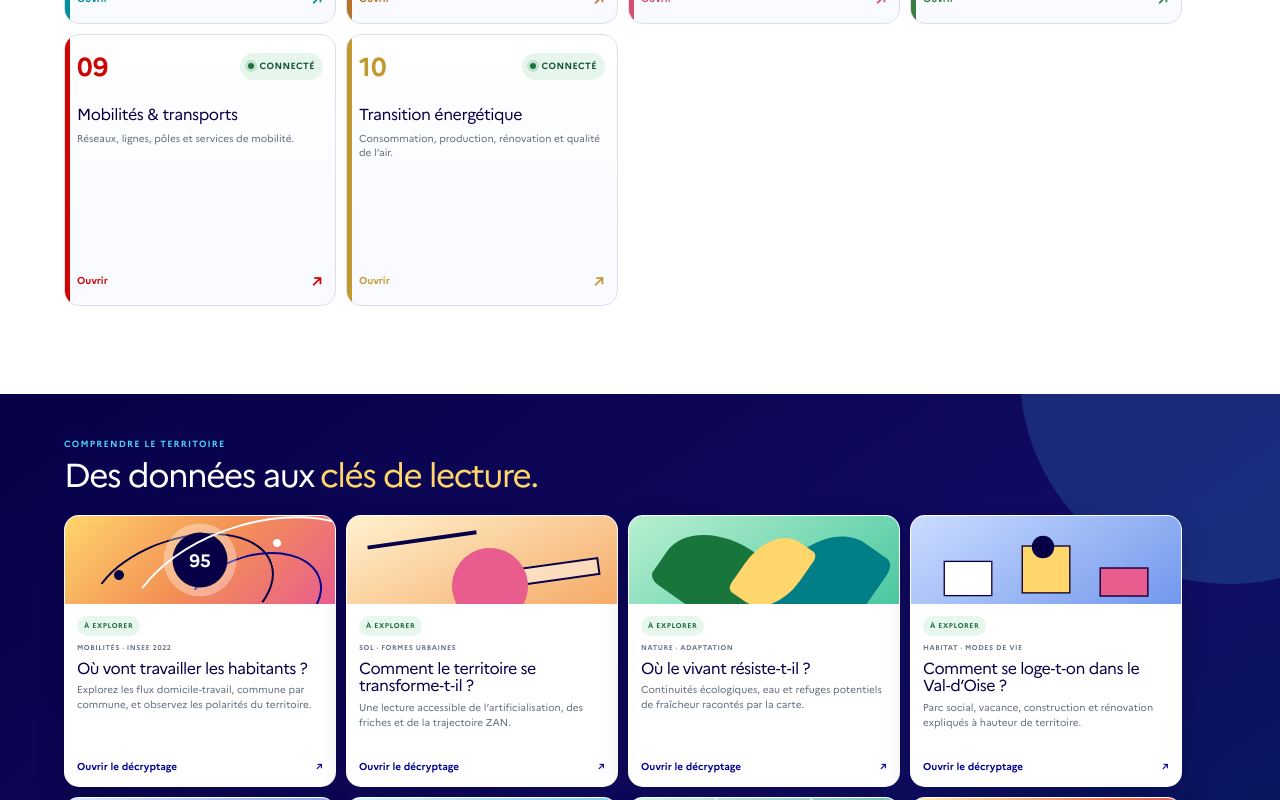
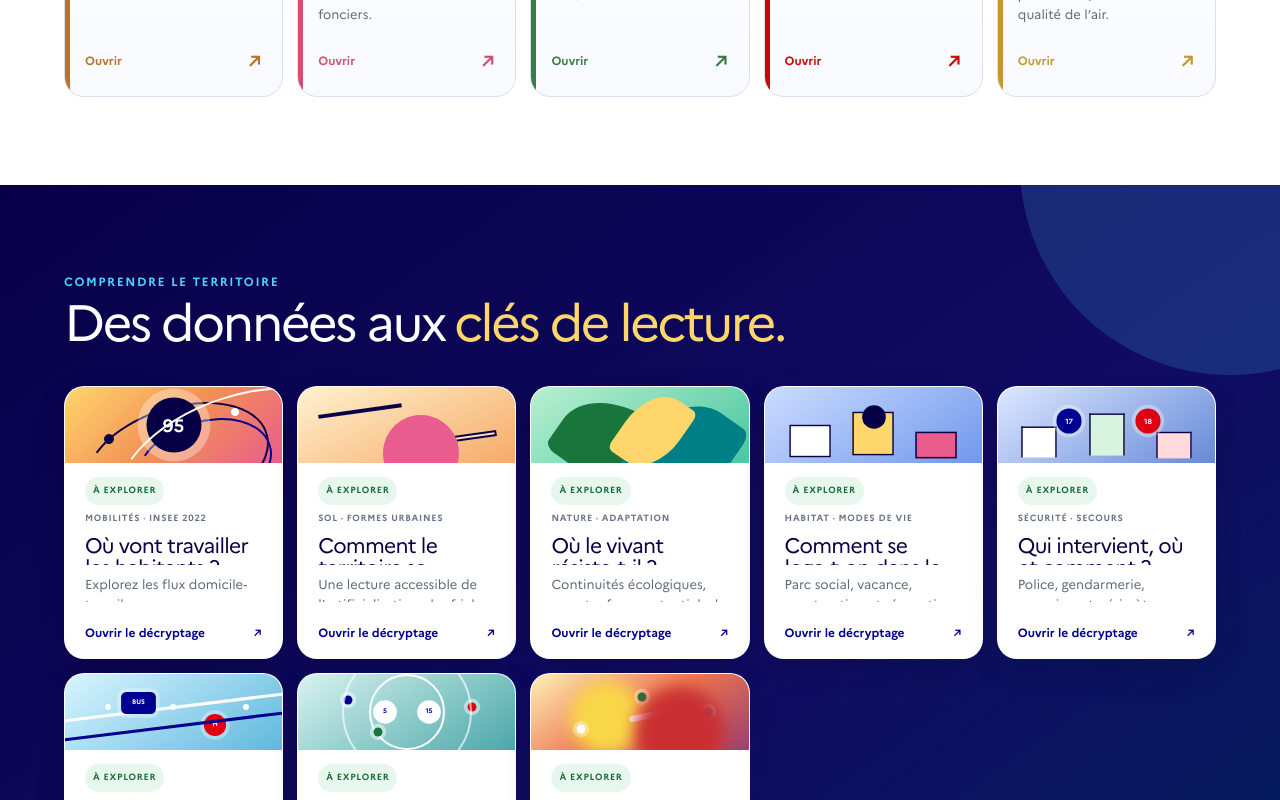
Before and after one commit to DDT95/atlas-territorial-95, a Next.js app: page / in a window 1280 px wide. Shown: the part 1400-2200 px from the top of the page. Built offline with nearby package versions, Linux system fonts and the light colour scheme; no server answers.

Commit message:
Restaure la grille thematique et aligne comprendre

```diff
--- a/app/understand-compact.css
+++ b/app/understand-compact.css
@@ -1,61 +1,22 @@
-/* Grille Comprendre : compacte, équilibrée et prête à accueillir plus de pages. */
+/* Comprendre reprend l'échelle et la grille de la rubrique Thématiques. */
 .understand-section {
-  padding: 44px max(24px, 5vw) 50px;
-}
-
-.themes-section {
-  padding-inline: max(24px, 5vw);
-}
-
-.section-heading,
-.themes-grid,
-.understand-heading,
-.understand-grid {
-  width: min(100%, 1120px);
-}
-
-.section-heading h2,
-.understand-heading h2 {
-  font-size: clamp(30px, 2.6vw, 42px);
-  line-height: 1;
-  letter-spacing: -.045em;
-}
-
-.section-heading .eyebrow,
-.understand-heading .eyebrow {
-  font-size: 9px;
-}
-
-.themes-grid {
-  display: flex;
-  flex-wrap: wrap;
-  justify-content: flex-start;
-  gap: 10px;
-}
-
-.theme-card {
-  min-height: 0;
-  aspect-ratio: 1;
-  flex: 0 1 272px;
-  padding: 12px;
-  border-radius: 15px;
+  padding: 88px max(24px, 5vw) 50px;
 }
 
 .understand-heading {
-  width: min(100%, 1120px);
+  width: 100%;
   max-width: none;
-  margin: 0 0 22px;
+  margin: 0 0 38px;
 }
 
 .understand-heading .eyebrow {
   margin-bottom: 8px;
-  font-size: 9px;
 }
 
 .understand-heading h2 {
-  font-size: clamp(30px, 2.6vw, 42px);
-  line-height: 1;
-  letter-spacing: -.045em;
+  font-size: clamp(38px, 4vw, 58px);
+  line-height: .95;
+  letter-spacing: -.05em;
 }
 
 .understand-heading h2 br {
@@ -67,103 +28,91 @@
 }
 
 .understand-grid {
-  width: min(100%, 1120px);
+  width: 100%;
   margin-inline: 0;
-  display: flex !important;
-  flex-wrap: wrap;
-  justify-content: flex-start;
-  gap: 10px;
+  display: grid !important;
+  grid-template-columns: repeat(5, minmax(0, 1fr)) !important;
+  gap: 14px;
 }
 
 .understand-card,
 .understand-card.warm,
 .understand-card.green-story-card {
-  min-height: 0;
-  aspect-ratio: 1;
-  flex: 0 1 272px;
-  grid-template-rows: 88px 1fr;
-  border-radius: 15px;
+  height: 273px;
+  min-height: 273px;
+  aspect-ratio: auto;
+  grid-template-rows: 76px 1fr;
+  border-radius: 20px;
   box-shadow: 0 12px 30px #00000024;
 }
 
 .story-visual > * {
-  transform: scale(.7);
+  transform: scale(.74);
   transform-origin: center;
 }
 
 .story-copy {
-  padding: 12px;
+  padding: 14px 20px 16px;
+  min-height: 0;
+  overflow: hidden;
 }
 
 .story-status {
-  padding: 5px 7px;
-  font-size: 7px;
+  padding: 7px 8px;
+  font-size: 9px;
 }
 
 .story-copy > small {
   margin-top: 7px;
-  font-size: 7px;
+  font-size: 9px;
   letter-spacing: .08em;
 }
 
 .story-copy h3 {
-  margin: 6px 0;
-  font-size: 16px;
-  line-height: 1.12;
-}
-
-.theme-card h3 {
-  margin: 20px 0 8px;
-  font-size: 16px;
-  line-height: 1.12;
+  margin: 10px 0;
+  font-size: 21px;
+  line-height: 1.05;
+  display: -webkit-box;
+  -webkit-box-orient: vertical;
+  -webkit-line-clamp: 2;
+  overflow: hidden;
 }
 
 .story-copy p {
-  font-size: 10px;
-  line-height: 1.42;
-}
-
-.theme-card p {
-  font-size: 10px;
-  line-height: 1.42;
+  font-size: 13px;
+  line-height: 1.5;
+  display: -webkit-box;
+  -webkit-box-orient: vertical;
+  -webkit-line-clamp: 2;
+  overflow: hidden;
 }
 
 .story-copy > strong {
-  padding-top: 8px;
-  font-size: 10px;
-}
-
-.theme-card a {
-  padding-top: 8px;
-  font-size: 10px;
-}
-
-.theme-card a span {
-  font-size: 16px;
+  padding-top: 22px;
+  font-size: 12px;
 }
 
 .understand-card:hover,
 .understand-card.featured:hover,
 .understand-card.is-live:hover {
-  transform: translateY(-3px);
-  box-shadow: 0 18px 38px #00000035;
+  transform: translateY(-5px);
+  box-shadow: 0 20px 45px #0000002e;
 }
 
-@media (max-width: 980px) {
-  .theme-card,
+@media (max-width: 1180px) {
+  .understand-grid {
+    grid-template-columns: repeat(3, minmax(0, 1fr)) !important;
+  }
+
   .understand-card,
   .understand-card.warm,
   .understand-card.green-story-card {
-    flex-basis: calc((100% - 20px) / 3);
-    aspect-ratio: 1;
+    height: 265px;
+    min-height: 265px;
   }
 }
 
-@media (max-width: 720px) {
-  .understand-section {
-    padding: 38px 18px 44px;
-  }
-
+@media (max-width: 820px) {
   .understand-heading h2 br {
     display: block;
   }
@@ -172,33 +121,25 @@
     margin-left: 0;
   }
 
-  .theme-card,
+  .understand-grid {
+    grid-template-columns: repeat(2, minmax(0, 1fr)) !important;
+  }
+}
+
+@media (max-width: 540px) {
+  .understand-section {
+    padding: 65px 16px 44px;
+  }
+
+  .understand-grid {
+    grid-template-columns: 1fr !important;
+  }
+
   .understand-card,
   .understand-card.warm,
   .understand-card.green-story-card {
-    flex-basis: calc((100% - 10px) / 2);
-    aspect-ratio: 1;
-    grid-template-rows: 88px 1fr;
+    height: 230px;
+    min-height: 230px;
+    grid-template-rows: 72px 1fr;
   }
 }
-
-@media (max-width: 460px) {
-  .theme-card,
-  .understand-card,
-  .understand-card.warm,
-  .understand-card.green-story-card {
-    flex-basis: 100%;
-    aspect-ratio: auto;
-    min-height: 292px;
-    grid-template-rows: 105px 1fr;
-  }
-
-  .story-copy h3 {
-    font-size: 16px;
-  }
-
-  .story-copy p,
-  .story-copy > strong {
-    font-size: 9px;
-  }
-}
```
Also changed, not shown: 1 other file (tests, documents, lock files or other folders).
